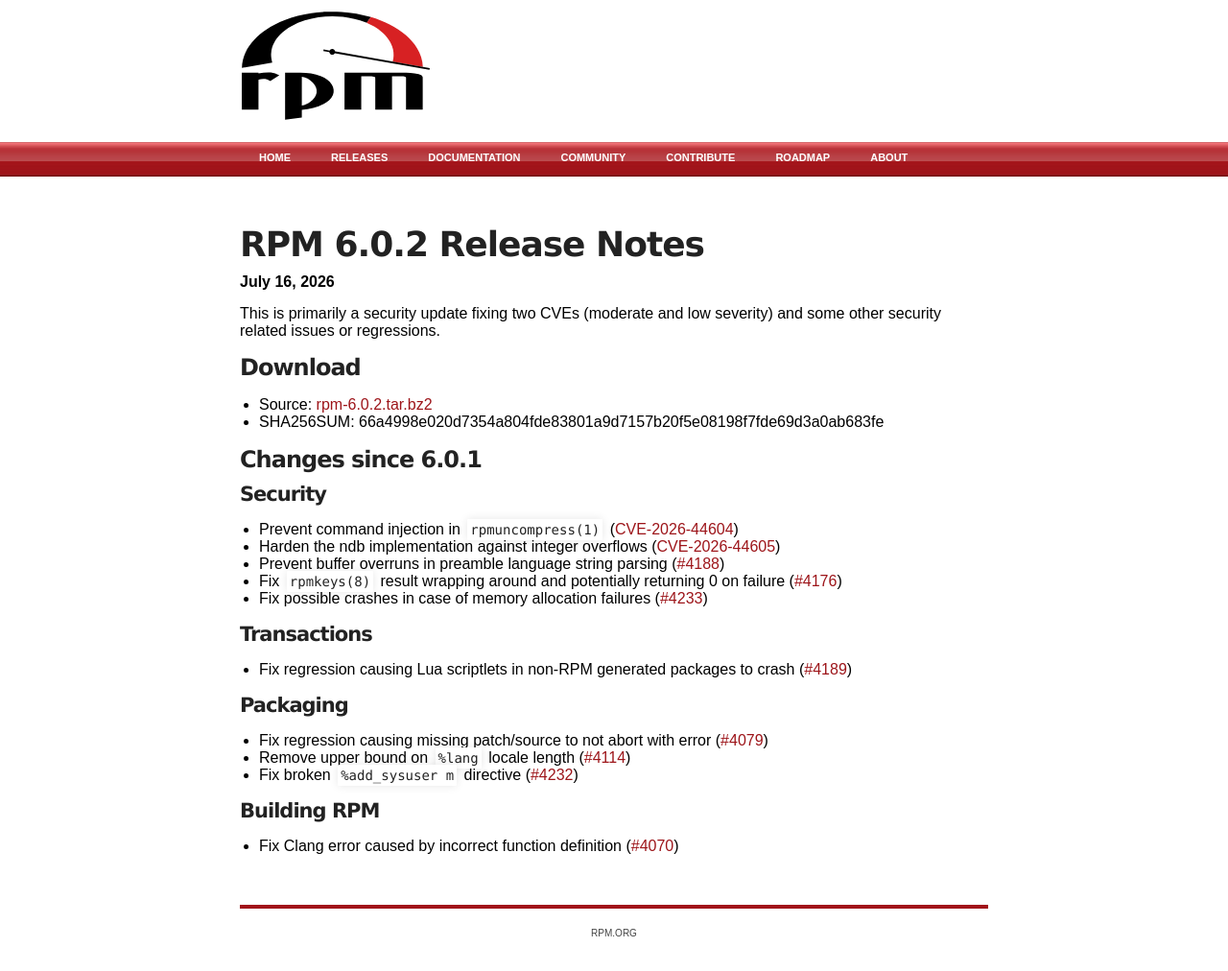
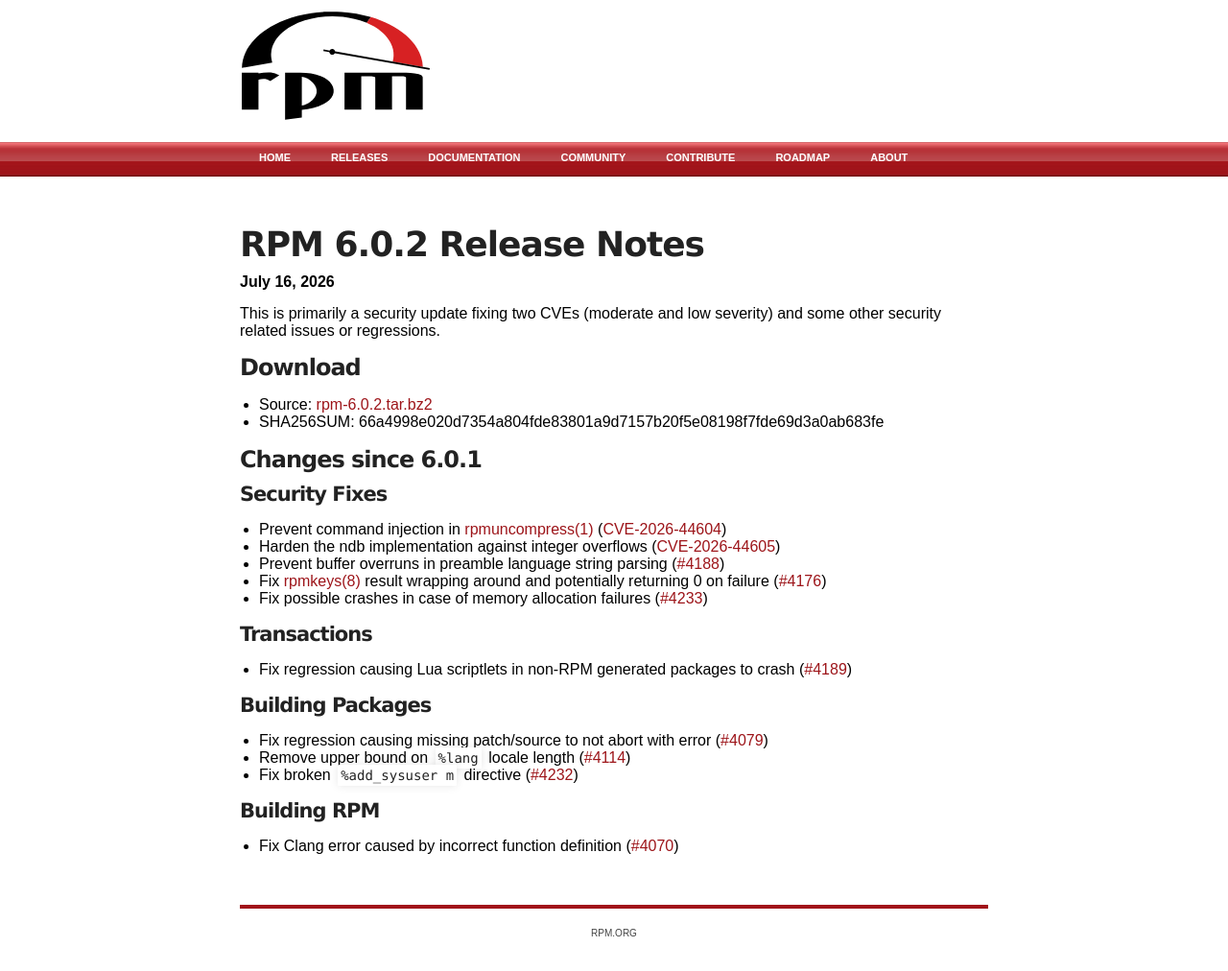
Before and after one commit to rpm-software-management/rpm-web, a Jekyll site: the page built from _releases/6.0.2.md, in a window 1280 px wide. Shown: the whole page at 96% size. Built offline with Jekyll 4.4.1, drawn with Linux system fonts in a browser that asks for light colours.

Commit message:
Cosmetic fixes to 6.0.2 release notes
Use the proper man page reference syntax and make the section headings
consistent with the 6.1.0 release notes.

```diff
--- a/_releases/6.0.2.md
+++ b/_releases/6.0.2.md
@@ -9,11 +9,11 @@ summary:
 overview: false
 ---
 
-# Security
-* Prevent command injection in `rpmuncompress(1)` (CVE-2026-44604)
+# Security Fixes
+* Prevent command injection in *rpmuncompress*(1) (CVE-2026-44604)
 * Harden the ndb implementation against integer overflows (CVE-2026-44605)
 * Prevent buffer overruns in preamble language string parsing (#4188)
-* Fix `rpmkeys(8)` result wrapping around and potentially returning 0 on
+* Fix *rpmkeys*(8) result wrapping around and potentially returning 0 on
   failure (#4176)
 * Fix possible crashes in case of memory allocation failures (#4233)
 
@@ -21,7 +21,7 @@ overview: false
 * Fix regression causing Lua scriptlets in non-RPM generated packages to crash
   (#4189)
 
-# Packaging
+# Building Packages
 * Fix regression causing missing patch/source to not abort with error (#4079)
 * Remove upper bound on `%lang` locale length (#4114)
 * Fix broken `%add_sysuser m` directive (#4232)
```
